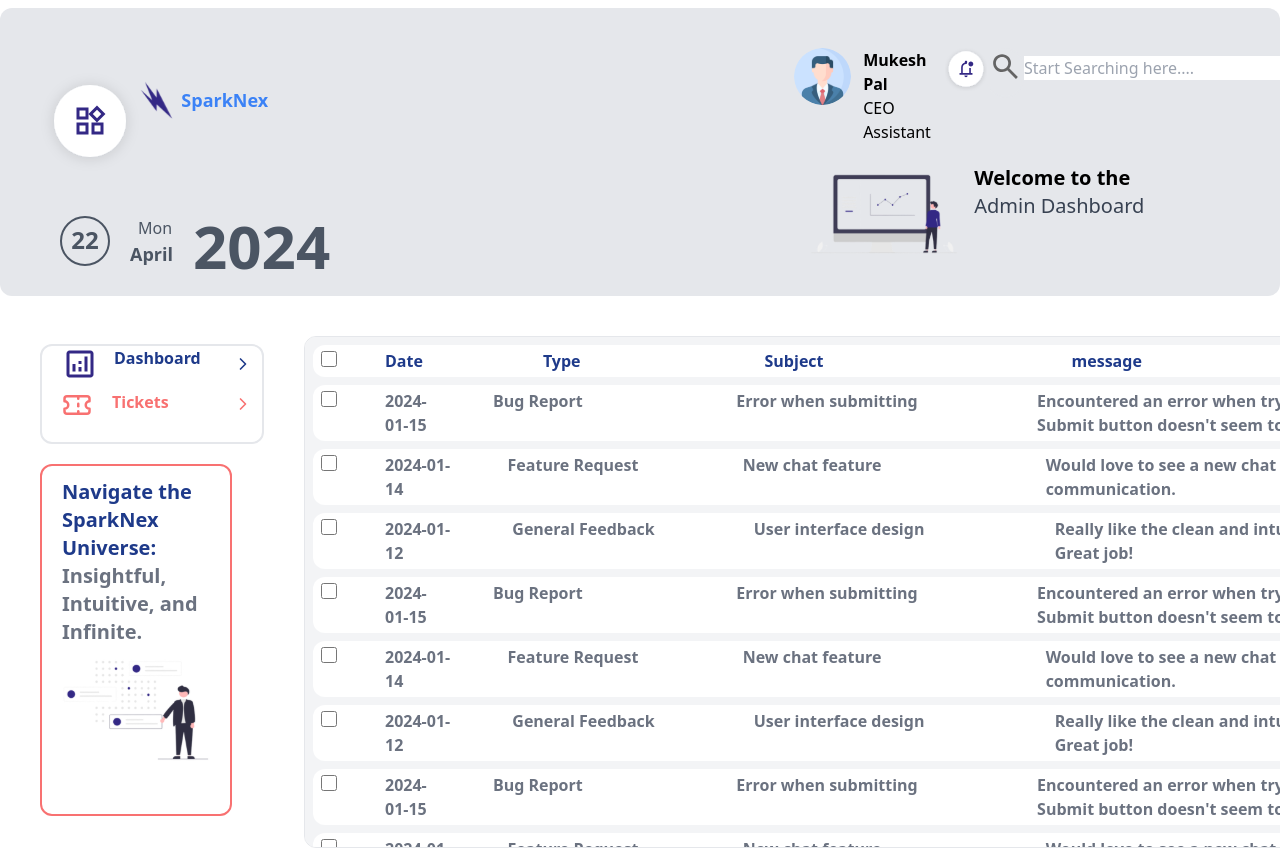
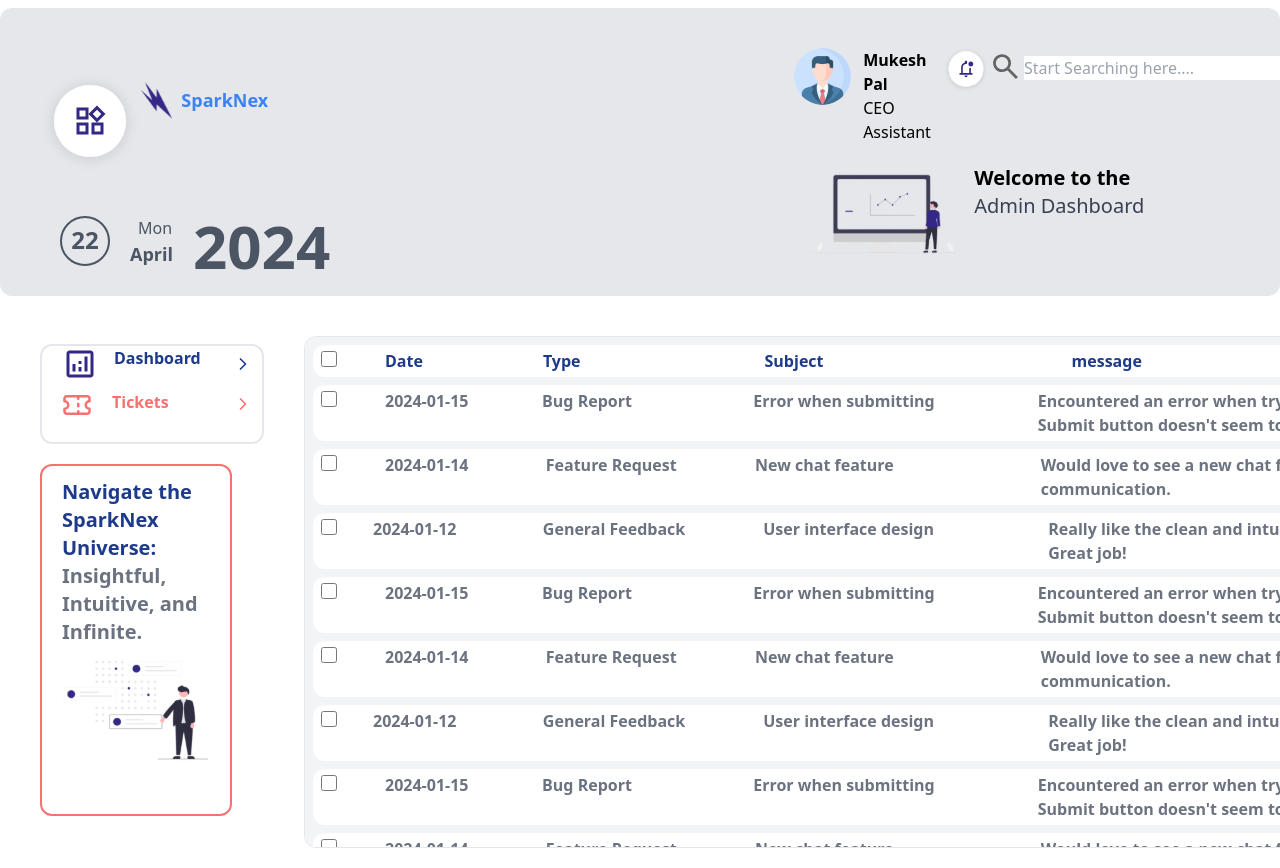
Before and after one commit to pankaj-singhh/R-Sparknex, a React (Create React App) app: page /dashboardlayout/userfeedbackrecieved in a window 1280 px wide. Built offline with nearby package versions, Linux system fonts and the light colour scheme.

Commit message:
Your commit message here

```diff
--- a/src/AdminMenubarPage/UserFeedbackRecieved.jsx
+++ b/src/AdminMenubarPage/UserFeedbackRecieved.jsx
@@ -25,16 +25,16 @@ const UserFeedbackRecieved = () => {
         <div className="mx-2">
           <input className="w-4 h-4" type="checkbox" />
         </div>
-        <div className="mx-2 ml-10 ">
+        <div className="w-[150px] ml-10 ">
           <p>2024-01-15</p>
         </div>
-        <div className="mx-2 ml-12 w-[250px]  ">
+        <div className="mx-2 ml-16 w-[250px]  ">
           <p>Bug Report</p>
         </div>
-        <div className="mx-2 ml-20   w-[23rem]">
+        <div className="mx-2 ml-12   w-[23rem]">
           <p>Error when submitting</p>
         </div>
-        <div className="mx-2 ml-16">
+        <div className="mx-2 ml-12">
           <p>Encountered an error when trying to submit the form. Submit button doesn't seem to respond</p>
         </div>
 
@@ -43,16 +43,16 @@ const UserFeedbackRecieved = () => {
         <div className="mx-2">
           <input className="w-4 h-4" type="checkbox" />
         </div>
-        <div className="mx-2 ml-10 ">
+        <div className="w-[150px] ml-10 ">
           <p>2024-01-14</p>
         </div>
-        <div className="mx-2 ml-12 w-[250px] ">
+        <div className="mx-2 ml-10 w-[250px] ">
           <p>Feature Request</p>
         </div>
-        <div className=" ml-7  w-[20rem]">
+        <div className=" ml-0  w-[20rem]">
           <p>New chat feature</p>
         </div>
-        <div className=" ml-12">
+        <div className=" ml-7">
           <p>Would love to see a new chat feature added for real-time communication.</p>
         </div>
 
@@ -61,34 +61,35 @@ const UserFeedbackRecieved = () => {
         <div className="mx-2">
           <input className="w-4 h-4" type="checkbox" />
         </div>
-        <div className="mx-2 ml-10 ">
+        <div className="w-[150px] ml-7 ">
           <p>2024-01-12</p>
         </div>
-        <div className=" ml-12 w-[250px]  ">
+        <div className=" ml-10 w-[250px]  ">
           <p>General Feedback</p>
         </div>
-        <div className=" ml-7   w-[20rem]">
+        <div className=" ml-1   w-[20rem]">
           <p>User interface design</p>
         </div>
-        <div className=" ml-7">
+        <div className=" ml-2">
           <p>Really like the clean and intuitive design of the platform. Great job!</p>
         </div>
 
       </div>
+
       <div className="flex font-bold text-gray-500 pb-1 pt-1 mt-2 rounded-xl bg-white w-[1200px]">
         <div className="mx-2">
           <input className="w-4 h-4" type="checkbox" />
         </div>
-        <div className="mx-2 ml-10 ">
+        <div className="w-[150px] ml-10 ">
           <p>2024-01-15</p>
         </div>
-        <div className="mx-2 ml-12 w-[250px]  ">
+        <div className="mx-2 ml-16 w-[250px]  ">
           <p>Bug Report</p>
         </div>
-        <div className="mx-2 ml-20   w-[23rem]">
+        <div className="mx-2 ml-12   w-[23rem]">
           <p>Error when submitting</p>
         </div>
-        <div className="mx-2 ml-16">
+        <div className="mx-2 ml-12">
           <p>Encountered an error when trying to submit the form. Submit button doesn't seem to respond</p>
         </div>
 
@@ -97,16 +98,16 @@ const UserFeedbackRecieved = () => {
         <div className="mx-2">
           <input className="w-4 h-4" type="checkbox" />
         </div>
-        <div className="mx-2 ml-10 ">
+        <div className="w-[150px] ml-10 ">
           <p>2024-01-14</p>
         </div>
-        <div className="mx-2 ml-12 w-[250px] ">
+        <div className="mx-2 ml-10 w-[250px] ">
           <p>Feature Request</p>
         </div>
-        <div className=" ml-7  w-[20rem]">
+        <div className=" ml-0  w-[20rem]">
           <p>New chat feature</p>
         </div>
-        <div className=" ml-12">
+        <div className=" ml-7">
           <p>Would love to see a new chat feature added for real-time communication.</p>
         </div>
 
@@ -115,34 +116,35 @@ const UserFeedbackRecieved = () => {
         <div className="mx-2">
           <input className="w-4 h-4" type="checkbox" />
         </div>
-        <div className="mx-2 ml-10 ">
+        <div className="w-[150px] ml-7 ">
           <p>2024-01-12</p>
         </div>
-        <div className=" ml-12 w-[250px]  ">
+        <div className=" ml-10 w-[250px]  ">
           <p>General Feedback</p>
         </div>
-        <div className=" ml-7   w-[20rem]">
+        <div className=" ml-1   w-[20rem]">
           <p>User interface design</p>
         </div>
-        <div className=" ml-7">
+        <div className=" ml-2">
           <p>Really like the clean and intuitive design of the platform. Great job!</p>
         </div>
 
       </div>
+
       <div className="flex font-bold text-gray-500 pb-1 pt-1 mt-2 rounded-xl bg-white w-[1200px]">
         <div className="mx-2">
           <input className="w-4 h-4" type="checkbox" />
         </div>
-        <div className="mx-2 ml-10 ">
+        <div className="w-[150px] ml-10 ">
           <p>2024-01-15</p>
         </div>
-        <div className="mx-2 ml-12 w-[250px]  ">
+        <div className="mx-2 ml-16 w-[250px]  ">
           <p>Bug Report</p>
         </div>
-        <div className="mx-2 ml-20   w-[23rem]">
+        <div className="mx-2 ml-12   w-[23rem]">
           <p>Error when submitting</p>
         </div>
-        <div className="mx-2 ml-16">
+        <div className="mx-2 ml-12">
           <p>Encountered an error when trying to submit the form. Submit button doesn't seem to respond</p>
         </div>
 
@@ -151,16 +153,16 @@ const UserFeedbackRecieved = () => {
         <div className="mx-2">
           <input className="w-4 h-4" type="checkbox" />
         </div>
-        <div className="mx-2 ml-10 ">
+        <div className="w-[150px] ml-10 ">
           <p>2024-01-14</p>
         </div>
-        <div className="mx-2 ml-12 w-[250px] ">
+        <div className="mx-2 ml-10 w-[250px] ">
           <p>Feature Request</p>
         </div>
-        <div className=" ml-7  w-[20rem]">
+        <div className=" ml-0  w-[20rem]">
           <p>New chat feature</p>
         </div>
-        <div className=" ml-12">
+        <div className=" ml-7">
           <p>Would love to see a new chat feature added for real-time communication.</p>
         </div>
 
@@ -169,16 +171,16 @@ const UserFeedbackRecieved = () => {
         <div className="mx-2">
           <input className="w-4 h-4" type="checkbox" />
         </div>
-        <div className="mx-2 ml-10 ">
+        <div className="w-[150px] ml-7 ">
           <p>2024-01-12</p>
         </div>
-        <div className=" ml-12 w-[250px]  ">
+        <div className=" ml-10 w-[250px]  ">
           <p>General Feedback</p>
         </div>
-        <div className=" ml-7   w-[20rem]">
+        <div className=" ml-1   w-[20rem]">
           <p>User interface design</p>
         </div>
-        <div className=" ml-7">
+        <div className=" ml-2">
           <p>Really like the clean and intuitive design of the platform. Great job!</p>
         </div>
 
```
